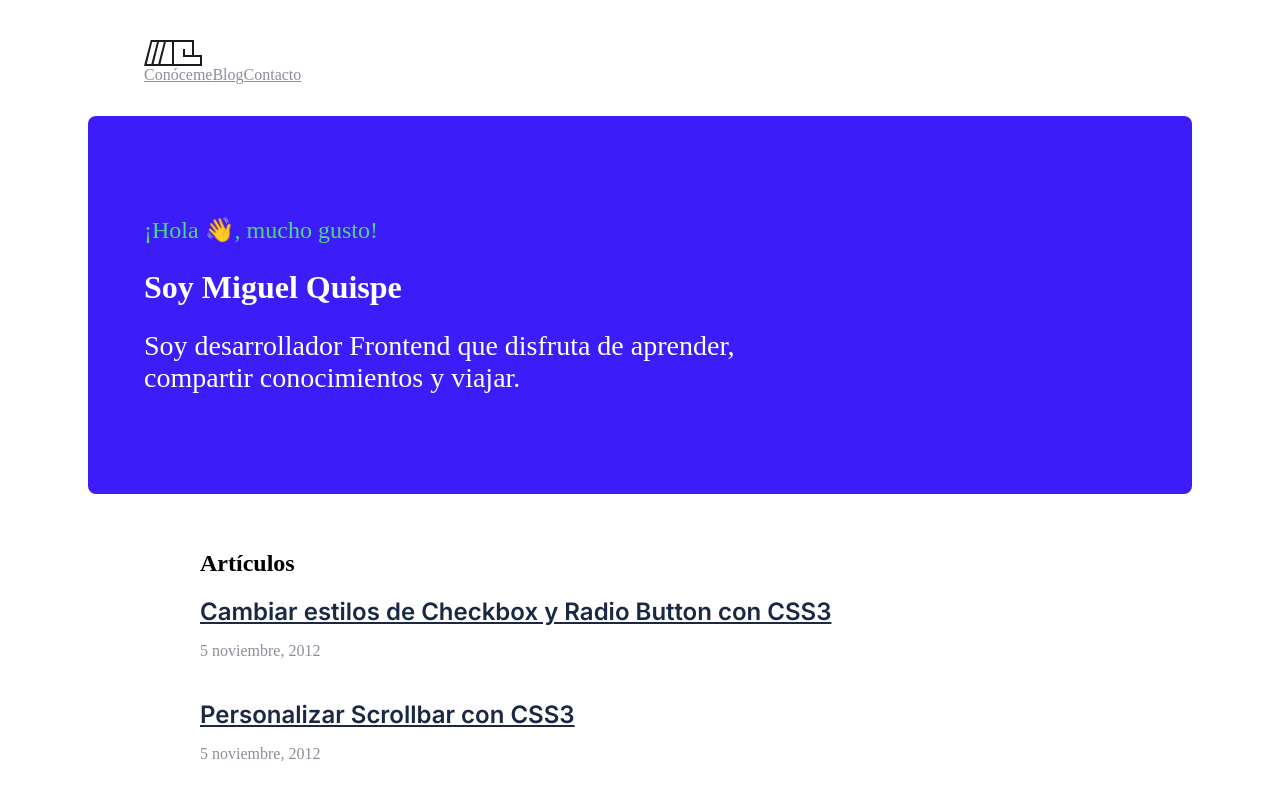
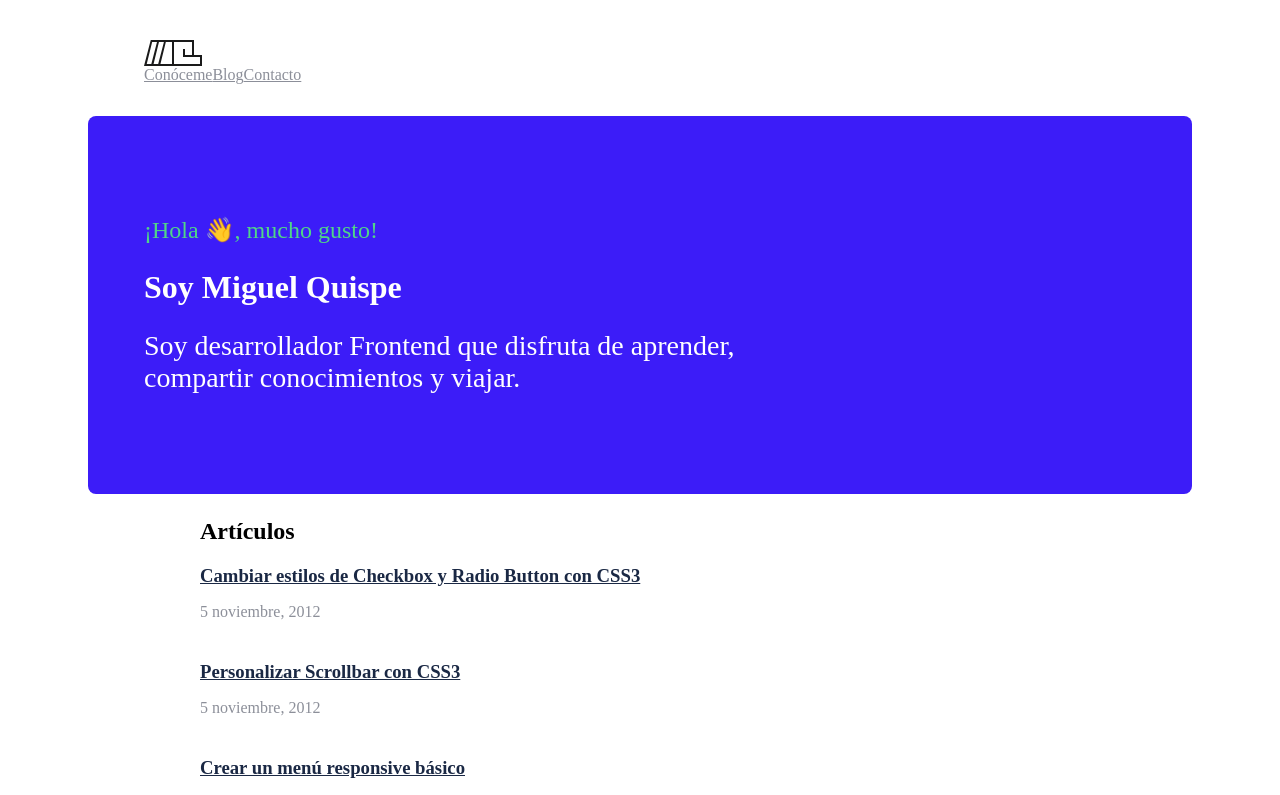
Before and after one commit to miguelquispe/miguelquispe.com, a Next.js app: page / in a window 1280 px wide. Shown: the top 795 px of the page. Built offline with nearby package versions, Linux system fonts and the light colour scheme.

Commit message:
feat: list posts home

```diff
--- a/src/components/Post/Post.module.scss
+++ b/src/components/Post/Post.module.scss
@@ -4,11 +4,17 @@
   // gap: 1rem;
   margin-bottom: 2.5rem;
 
+  & {
+    h3 {
+      margin: 0 0 1rem;
+    }
+  }
+
   & a {
     color: $color-blue-gray;
-    font-size: 1.5rem;
-    font-family: $font-family-heading;
-    font-weight: $font-weight-medium;
+    // font-size: 1.5rem;
+    // font-family: $font-family-heading;
+    // font-weight: $font-weight-medium;
 
     &:hover {
       color: $color-purple-500;
@@ -19,5 +25,5 @@
 .postmeta {
   font-size: 1rem;
   color: $color-gray;
-  margin: 1rem 0 0;
+  // margin: 1rem 0 0;
 }
--- a/src/components/Post/Post.tsx
+++ b/src/components/Post/Post.tsx
@@ -4,9 +4,11 @@ import styles from './Post.module.scss'
 const Post = ({ title, slug }: { title: string; slug: string }) => {
   return (
     <article className={styles.main}>
-      <Link href={`blog/${slug}`} passHref>
-        <a>{title}</a>
-      </Link>
+      <h3>
+        <Link href={`blog/${slug}`} passHref>
+          <a>{title}</a>
+        </Link>
+      </h3>
 
       <p className={styles.postmeta}>
         <time>5 noviembre, 2012</time>
--- a/src/pages/index.tsx
+++ b/src/pages/index.tsx
@@ -16,17 +16,17 @@ export default function Home() {
           conocimientos y viajar.
         </h2>
       </section>
-      <section>
+      <section className="u-wrap">
         <Container small>
           <h2 className="font-secondary h3">Artículos</h2>
           <Post
             title="Cambiar estilos de Checkbox y Radio Button con CSS3"
-            slug="/cambiar"
+            slug="/slug"
           />
 
-          <Post title="Personalizar Scrollbar con CSS3" slug="/cambiar" />
+          <Post title="Personalizar Scrollbar con CSS3" slug="/slug" />
 
-          <Post title="Crear un menú responsive básico" slug="/cambiar" />
+          <Post title="Crear un menú responsive básico" slug="/slug" />
         </Container>
       </section>
     </PageLayout>
--- a/src/styles/Home.module.scss
+++ b/src/styles/Home.module.scss
@@ -10,7 +10,7 @@
   gap: 24px;
 
   max-width: 62rem;
-  margin: 0 auto 3.5rem;
+  margin: 0 auto 1.5rem;
   padding: 3.5rem 2rem;
 
   h1,
--- a/src/styles/globals.scss
+++ b/src/styles/globals.scss
@@ -1,7 +1,6 @@
 @import "styles/settings/__settings";
 
 @import "base";
-
 
 .container {
   max-width: 880px;
@@ -30,6 +29,10 @@
 }
 
 // Utils
+.u-wrap {
+  padding: 2rem;
+}
+
 .u-flex {
   display: flex;
 }
```
